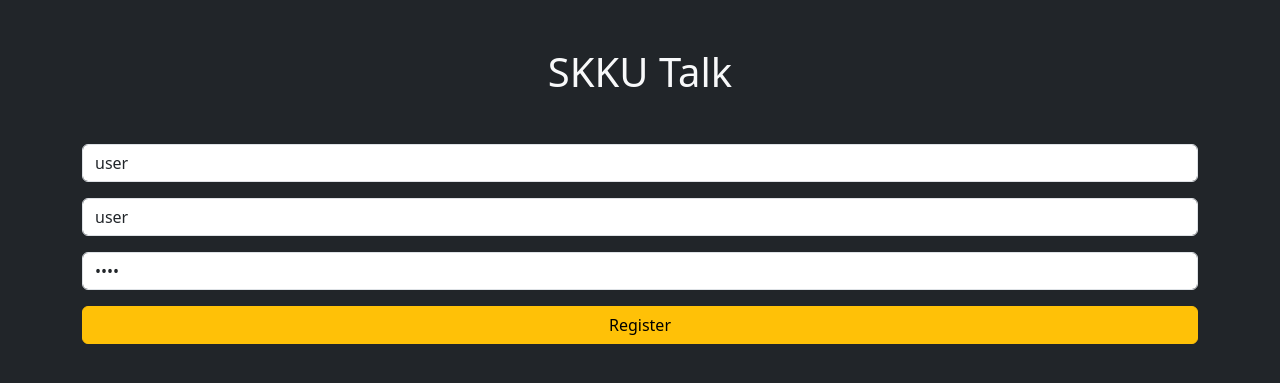
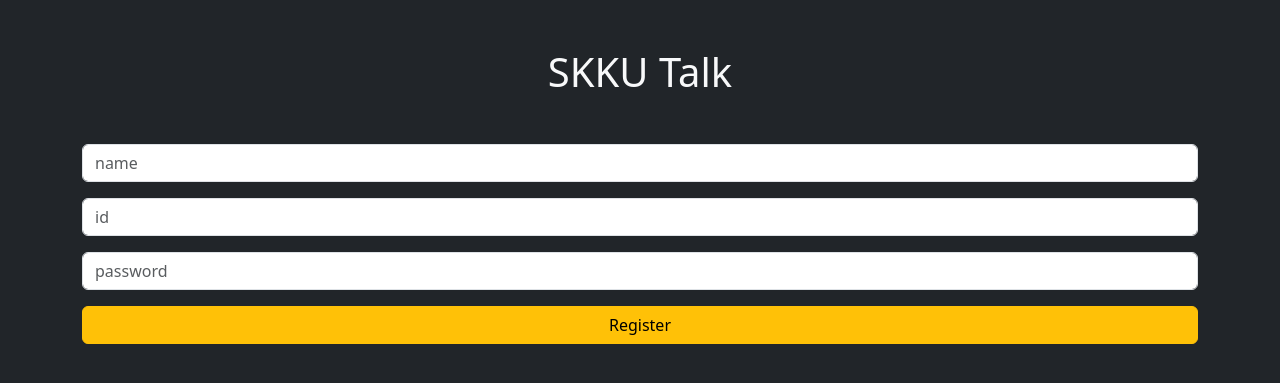
Before and after one commit to yeongwoo-owo/web_programming_project_final, a FastAPI app: page /register in a window 1280 px wide. Shown: the top 383 px of the page. Run offline with FastAPI, Linux system fonts and the light colour scheme; parts of the project's set-up code (start-up, migrations or seed data) failed here and were passed over; some libraries are stand-ins or nearby versions.

Commit message:
테스트 데이터 삭제, repository 개선

```diff
--- a/main.py
+++ b/main.py
@@ -14,13 +14,8 @@ from starlette.responses import JSONResponse, FileResponse
 from starlette.status import HTTP_201_CREATED
 from starlette.websockets import WebSocket, WebSocketDisconnect
 
-from crud.chat import create_text_chat, find_chats_by_chatroom, find_recent_chat_by_chatroom, create_image_chat
-from crud.chatroom import create_chatroom, find_chatrooms_by_user, find_or_create_single_chatroom, find_chatroom_by_id
-from crud.image import create_image, find_image_by_id
-from crud.user import create_user, login_user, find_by_session_id, find_by_id, add_friend_relation, find_friends, \
-    find_by_name
 from exception.user_exceptions import SessionNotFoundException, LoginException, DuplicateUserException
-from init.init import init_db
+from repository import user_repository, chatroom_repository, chat_repository, image_repository
 from websocket.connection_manager import manager
 
 app = FastAPI()
@@ -37,9 +32,6 @@ def session():
 @app.on_event("startup")
 def setup():
     SQLModel.metadata.create_all(engine)
-
-    with Session(engine) as session:
-        init_db(session)
 
 
 # TODO: PRG 적용
@@ -81,7 +73,7 @@ async def authentication_filter(request: Request, call_next):
         try:
             with Session(engine) as session:
                 session_id = request.cookies["session_id"]
-                user = find_by_session_id(session, session_id)
+                user = user_repository.find_by_session_id(session, session_id)
                 request = update_header(request, key="user-id", value=user.id)
         except SessionNotFoundException as e:
             print(e)
@@ -91,23 +83,23 @@ async def authentication_filter(request: Request, call_next):
 
 
 @app.get("/register")
-def register_user_form(request: Request):
+def register_form(request: Request):
     return templates.TemplateResponse("register_form.html", {"request": request})
 
 
 @app.post("/register")
-def register_user(name: str = Form(),
-                  login_id: str = Form(),
-                  password: str = Form(),
-                  session: Session = Depends(session)):
-    user = create_user(session, name=name, login_id=login_id, password=password)
+def register(name: str = Form(),
+             login_id: str = Form(),
+             password: str = Form(),
+             session: Session = Depends(session)):
+    user = user_repository.create(session, name=name, login_id=login_id, password=password)
     response = RedirectResponse(url="/", status_code=302)
     response.set_cookie(key="session_id", value=user.session.session_id)
     return response
 
 
 @app.get("/login")
-def login_user_form(request: Request):
+def login_form(request: Request):
     return templates.TemplateResponse("login_form.html", {"request": request})
 
 
@@ -115,7 +107,7 @@ def login_user_form(request: Request):
 def login(login_id: str = Form(),
           password: str = Form(),
           session: Session = Depends(session)):
-    user = login_user(session, login_id, password)
+    user = user_repository.login(session, login_id, password)
     response = RedirectResponse(url="/", status_code=302)
     response.set_cookie(key="session_id", value=user.session.session_id)
     print(user)
@@ -126,8 +118,8 @@ def login(login_id: str = Form(),
 def home(request: Request,
          user_id: Annotated[int | None, Header()],
          session: Session = Depends(session)):
-    user = find_by_id(session, user_id)
-    friends = find_friends(session, user)
+    user = user_repository.find_by_id(session, user_id)
+    friends = user_repository.find_friends(session, user)
     return templates.TemplateResponse("home.html",
                                       {"request": request, "user": user, "friends": friends, "tab": "home"})
 
@@ -141,18 +133,18 @@ def add_friend_form(request: Request):
 def add_friend(user_id: Annotated[int | None, Header()],
                friend_id: Annotated[int | None, Path()],
                session: Session = Depends(session)):
-    user = find_by_id(session, user_id)
-    friend = find_by_id(session, friend_id)
-    add_friend_relation(session, user, friend)
+    user = user_repository.find_by_id(session, user_id)
+    friend = user_repository.find_by_id(session, friend_id)
+    user_repository.add_friend_relation(session, user, friend)
 
 
 @app.get("/users")
 def search_users(user_id: Annotated[int | None, Header()],
                  query: str = "",
                  session: Session = Depends(session)):
-    users = find_by_name(session, query)
-    user = find_by_id(session, user_id)
-    friends = find_friends(session, user)
+    users = user_repository.find_by_name(session, query)
+    user = user_repository.find_by_id(session, user_id)
+    friends = user_repository.find_friends(session, user)
     if user in users:
         users.remove(user)
     users = sorted(list(map(lambda x: {"user": x, "is_friend": x in friends}, users)), key=lambda x: x["is_friend"])
@@ -163,11 +155,11 @@ def search_users(user_id: Annotated[int | None, Header()],
 def get_chatrooms(request: Request,
                   user_id: Annotated[int | None, Header()],
                   session: Session = Depends(session)):
-    user = find_by_id(session, user_id)
-    chatrooms = find_chatrooms_by_user(session, user)
+    user = user_repository.find_by_id(session, user_id)
+    chatrooms = chatroom_repository.find_by_user(session, user)
     chatroom_list = []
     for chatroom in chatrooms:
-        recent_chat = find_recent_chat_by_chatroom(session, chatroom)
+        recent_chat = chat_repository.find_by_chatroom(session, chatroom)
         chatroom = jsonable_encoder(chatroom)
 
         if recent_chat:
@@ -206,8 +198,8 @@ def get_chatroom(request: Request,
                  user_id: Annotated[int | None, Header()],
                  chatroom_id: Annotated[int | None, Path()],
                  session: Session = Depends(session)):
-    user = find_by_id(session, user_id)
-    chatroom = find_chatroom_by_id(session, chatroom_id, user)
+    user = user_repository.find_by_id(session, user_id)
+    chatroom = chatroom_repository.find_by_id(session, chatroom_id, user)
     return templates.TemplateResponse("chatroom.html", {"request": request, "chatroom": chatroom})
 
 
@@ -215,9 +207,9 @@ def get_chatroom(request: Request,
 def get_single_chat(user_id: Annotated[int | None, Header()],
                     friend_id: Annotated[int | None, Path()],
                     session: Session = Depends(session)):
-    user = find_by_id(session, user_id)
-    friend = find_by_id(session, friend_id)
-    chatroom = find_or_create_single_chatroom(session, user, friend)
+    user = user_repository.find_by_id(session, user_id)
+    friend = user_repository.find_by_id(session, friend_id)
+    chatroom = chatroom_repository.get_single_chat(session, user, friend)
     return RedirectResponse("/chatrooms/" + str(chatroom.id), status_code=302)
 
 
@@ -225,8 +217,8 @@ def get_single_chat(user_id: Annotated[int | None, Header()],
 def create_group_chat_form(request: Request,
                            user_id: Annotated[int | None, Header()],
                            session: Session = Depends(session)):
-    user = find_by_id(session, user_id)
-    friends = find_friends(session, user)
+    user = user_repository.find_by_id(session, user_id)
+    friends = user_repository.find_friends(session, user)
     return templates.TemplateResponse("create_chat.html", {"request": request, "friends": friends})
 
 
@@ -240,9 +232,9 @@ def create_group_chat(user_id: Annotated[int | None, Header()],
                       dto: CreateGroupChatRequest,
                       session: Session = Depends(session)):
     print(dto)
-    user = find_by_id(session, user_id)
-    members = list(map(lambda x: find_by_id(session, x), dto.member_ids))
-    chatroom = create_chatroom(session, members + [user], dto.name)
+    user = user_repository.find_by_id(session, user_id)
+    members = list(map(lambda x: user_repository.find_by_id(session, x), dto.member_ids))
+    chatroom = chatroom_repository.create_group_chat(session, members + [user], dto.name)
     return JSONResponse({"chatroom_id": chatroom.id, "redirect_url": "/chatrooms/" + str(chatroom.id)})
 
 
@@ -250,18 +242,18 @@ def create_group_chat(user_id: Annotated[int | None, Header()],
 def get_chats(user_id: Annotated[int | None, Header()],
               chatroom_id: Annotated[int | None, Path()],
               session: Session = Depends(session)):
-    user = find_by_id(session, user_id)
-    chatroom = find_chatroom_by_id(session, chatroom_id, user)
-    chats = find_chats_by_chatroom(session, chatroom)
+    user = user_repository.find_by_id(session, user_id)
+    chatroom = chatroom_repository.find_by_id(session, chatroom_id, user)
+    chats = chat_repository.find_chats_by_chatroom(session, chatroom)
     chat_list = []
     for chat in chats:
         chat_type = chat.chat_type()
         c = jsonable_encoder(chat)
         c["chat_type"] = chat_type
-        c['writer'] = find_by_id(session, c['writer_id'])
+        c['writer'] = user_repository.find_by_id(session, c['writer_id'])
 
         if chat_type == "image" or chat_type == "video":
-            image = find_image_by_id(session, c['image_id'])
+            image = image_repository.find_by_id(session, c['image_id'])
             c['image'] = jsonable_encoder(image)
 
         chat_list.append(c)
@@ -276,21 +268,21 @@ async def ws_connect(ws: WebSocket, session: Session = Depends(session)):
         while True:
             data = await ws.receive_json()
             chat_type = data["chat_type"]
-            writer = find_by_id(session, data["writer_id"])
-            chatroom = find_chatroom_by_id(session, data["chatroom_id"], writer)
+            writer = user_repository.find_by_id(session, data["writer_id"])
+            chatroom = chatroom_repository.find_by_id(session, data["chatroom_id"], writer)
 
             if chat_type == "text":
-                chat = jsonable_encoder(create_text_chat(session, chatroom, writer, data["text"]))
-                chat['writer'] = find_by_id(session, writer.id)
+                chat = jsonable_encoder(chat_repository.create_text_chat(session, chatroom, writer, data["text"]))
+                chat['writer'] = user_repository.find_by_id(session, writer.id)
                 chat['chat_type'] = 'text'
                 await manager.broadcast(jsonable_encoder(chat))
 
             elif chat_type == "image":
                 image_id = data['image_id']
-                image = find_image_by_id(session, image_id)
+                image = image_repository.find_by_id(session, image_id)
                 encoded_image = jsonable_encoder(image)
-                chat = jsonable_encoder(create_image_chat(session, chatroom, writer, image))
-                chat['writer'] = find_by_id(session, writer.id)
+                chat = jsonable_encoder(chat_repository.create_image_chat(session, chatroom, writer, image))
+                chat['writer'] = user_repository.find_by_id(session, writer.id)
                 chat['image'] = encoded_image
                 chat['chat_type'] = encoded_image["image_type"]
                 print(f'{chat=}')
@@ -305,7 +297,7 @@ async def ws_connect(ws: WebSocket, session: Session = Depends(session)):
 @app.post("/images")
 async def upload_image(file: UploadFile,
                        session: Session = Depends(session)):
-    image = await create_image(session, file, "./static")
+    image = await image_repository.create(session, file, "./static")
     return JSONResponse(jsonable_encoder(image))
 
 
--- a/crud/chat.py
+++ b/repository/chat_repository.py
@@ -34,6 +34,6 @@ def find_chats_by_chatroom(session: Session, chatroom: ChatRoom):
     return sorted(textchats + imagechats, key=lambda x: x.date_time())
 
 
-def find_recent_chat_by_chatroom(session: Session, chatroom: ChatRoom):
+def find_by_chatroom(session: Session, chatroom: ChatRoom):
     chats = find_chats_by_chatroom(session, chatroom)
     return chats[-1] if chats else None
--- a/crud/image.py
+++ b/repository/image_repository.py
@@ -7,7 +7,7 @@ from sqlmodel import Session, select
 from domain.image import Image
 
 
-async def create_image(session: Session, file: UploadFile, base_dir: str):
+async def create(session: Session, file: UploadFile, base_dir: str):
     content = await file.read()
     image_path = base_dir + "/image"
     ext = parse_ext(file.content_type)
@@ -32,5 +32,5 @@ def get_type(content_type):
     return content_type.split("/")[0]
 
 
-def find_image_by_id(session: Session, image_id: int):
+def find_by_id(session: Session, image_id: int):
     return session.exec(select(Image).where(Image.id == image_id)).first()
--- a/crud/user.py
+++ b/repository/user_repository.py
@@ -12,7 +12,7 @@ def exist_by_id(session: Session, login_id: str) -> bool:
     return session.exec(select(User).where(User.login_id == login_id)).first() is not None
 
 
-def create_user(session: Session, name: str, login_id: str, password: str) -> User:
+def create(session: Session, name: str, login_id: str, password: str) -> User:
     if exist_by_id(session, login_id):
         raise DuplicateUserException(login_id)
 
@@ -24,7 +24,7 @@ def create_user(session: Session, name: str, login_id: str, password: str) -> Us
     return user
 
 
-def login_user(session: Session, login_id: str, password: str) -> User:
+def login(session: Session, login_id: str, password: str) -> User:
     user = session.exec(select(User).where(User.login_id == login_id and User.password == password)).first()
     if not user:
         raise LoginException()
--- a/templates/create_chat.html
+++ b/templates/create_chat.html
@@ -15,7 +15,7 @@
     <h1 class="text-light text-center mb-3">그룹 채팅 만들기</h1>
     <div class="row justify-content-between align-items-center mb-5 ms-5 me-5">
         <input id="chatroom_name" class="col w-75 form-control text-center ms-4" name="name" type="text"
-               placeholder="채팅방 이름" value="aa">
+               placeholder="채팅방 이름" value="">
         <button id="submit_button" class="btn btn-warning col ms-3 me-4" style="max-width: fit-content">확인</button>
     </div>
 </div>
--- a/templates/login_form.html
+++ b/templates/login_form.html
@@ -10,8 +10,8 @@
     <h1 class="text-center text-light mb-5">SKKU Talk</h1>
 
     <form method="post">
-        <input class="form-control mb-3" name="login_id" type="text" placeholder="id" value="user">
-        <input class="form-control mb-3" name="password" type="password" placeholder="password" value="user">
+        <input class="form-control mb-3" name="login_id" type="text" placeholder="id" value="">
+        <input class="form-control mb-3" name="password" type="password" placeholder="password" value="">
         {% if error %}
         <p class="mb-3 text-danger">{{ error }}</p>
         {% endif %}
--- a/templates/register_form.html
+++ b/templates/register_form.html
@@ -9,9 +9,9 @@
 <div class="container mt-5">
     <h1 class="text-center text-light mb-5">SKKU Talk</h1>
     <form class="align-middle" method="post" action="">
-        <input class="form-control mb-3" name="name" type="text" placeholder="name" value="user">
-        <input class="form-control mb-3" name="login_id" type="text" placeholder="id" value="user">
-        <input class="form-control mb-3" name="password" type="password" placeholder="password" value="user">
+        <input class="form-control mb-3" name="name" type="text" placeholder="name" value="">
+        <input class="form-control mb-3" name="login_id" type="text" placeholder="id" value="">
+        <input class="form-control mb-3" name="password" type="password" placeholder="password" value="">
         {% if error %}
         <p class="mb-3 text-danger">{{ error }}</p>
         {% endif %}
```
Also changed, not shown: init/init.py (deleted, +0 -53 lines), repository/chatroom_repository.py (renamed from crud/chatroom.py, +5 -5 lines), static/add_friend.js (+5 -2 lines).
